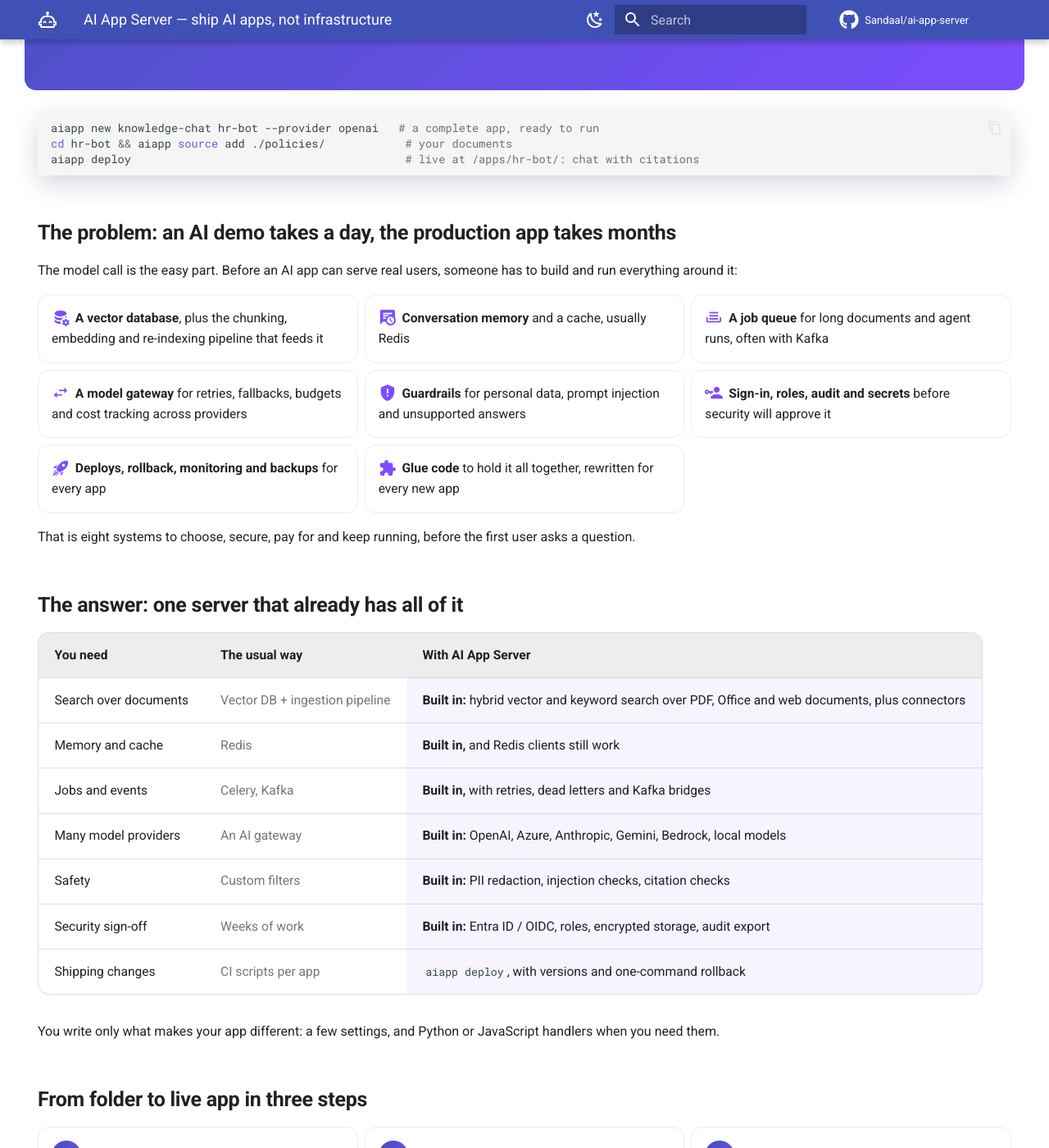
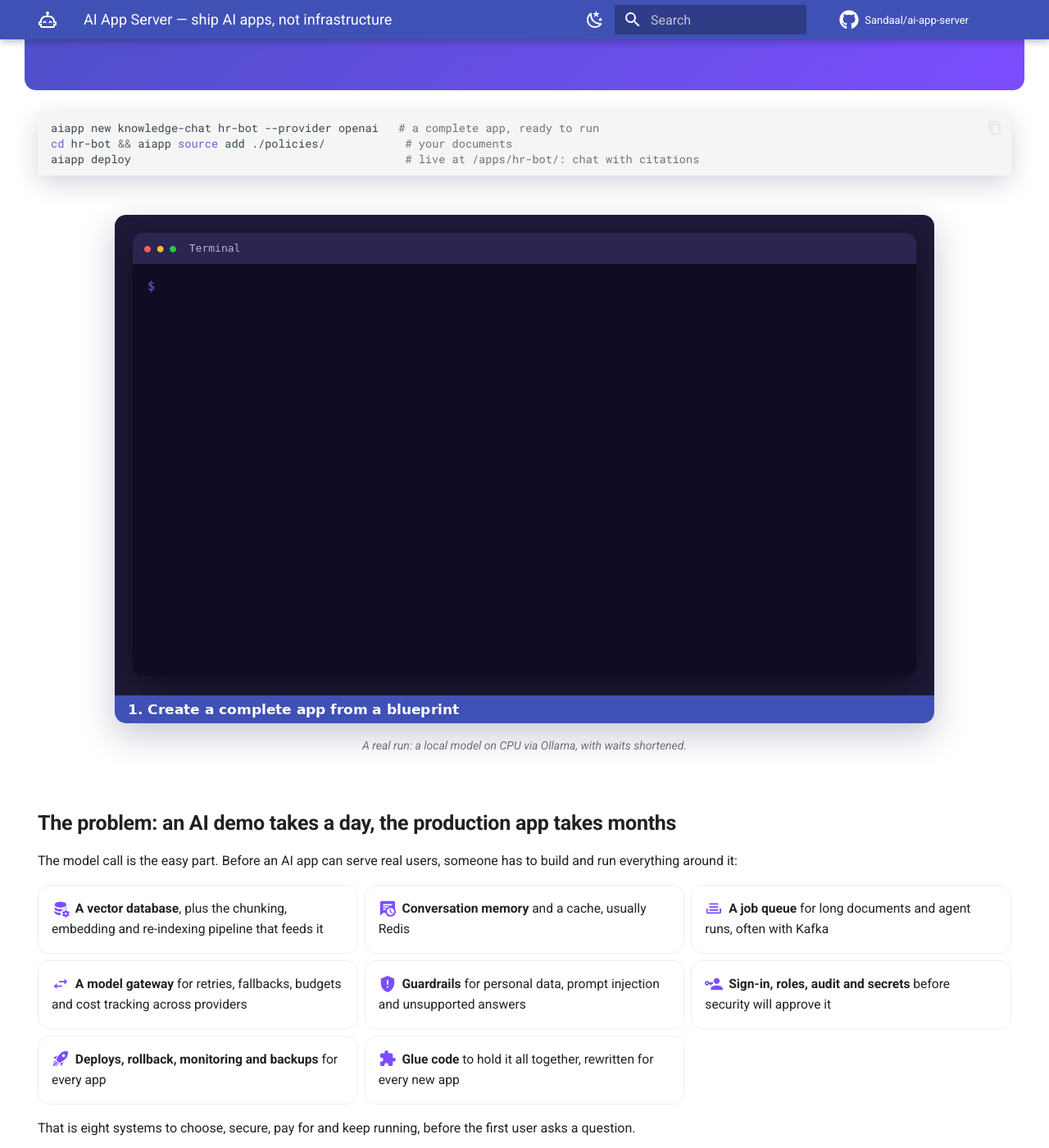
Before and after one commit to Sandaal/AI-App-Server, an MkDocs documentation site: the page built from docs/index.md, in a window 1280 px wide and 1400 px high, scrolled down 615 px. Shown: the whole window at 82% size. Built offline with MkDocs 1.6.1 and Material for MkDocs 9.7.7, drawn with Linux system fonts in a browser that asks for light colours; comment, search, counter and statistics services are not loaded.

Commit message:
Docs and templates from fa9cae8

````diff
--- a/docs/index.md
+++ b/docs/index.md
@@ -28,6 +28,11 @@ aiapp deploy                                         # live at /apps/hr-bot/: ch
 ```
 
 </div>
+
+<figure class="demo" markdown>
+![From aiapp new to a chat that answers from your documents with sources, in three commands](assets/demo.gif)
+<figcaption>A real run: a local model on CPU via Ollama, with waits shortened.</figcaption>
+</figure>
 
 ## The problem: an AI demo takes a day, the production app takes months
 
--- a/docs/stylesheets/extra.css
+++ b/docs/stylesheets/extra.css
@@ -175,3 +175,8 @@
   .hero h1 { font-size: 2.1rem; }
   .hero h1 br { display: none; }
 }
+
+/* ---------- Demo GIF ---------- */
+.md-typeset figure.demo { margin: 1.6rem auto 0.5rem; max-width: 100%; }
+.md-typeset figure.demo img { border-radius: var(--aiapp-radius); box-shadow: 0 14px 40px rgba(30, 30, 80, 0.25); }
+.md-typeset figure.demo figcaption { font-size: 0.7rem; color: var(--md-default-fg-color--light); }
--- a/overrides/main.html
+++ b/overrides/main.html
@@ -1,4 +1,15 @@
 {% extends "base.html" %}
+{% block extrahead %}
+  <meta property="og:type" content="website">
+  <meta property="og:site_name" content="AI App Server">
+  <meta property="og:title" content="{% if page and page.is_homepage %}AI App Server: ship AI apps, not infrastructure{% else %}{{ page.title | striptags }} · AI App Server{% endif %}">
+  <meta property="og:description" content="{{ config.site_description }}">
+  <meta property="og:image" content="{{ config.site_url }}assets/social-preview.png">
+  <meta property="og:image:width" content="1280">
+  <meta property="og:image:height" content="640">
+  <meta name="twitter:card" content="summary_large_image">
+  <meta name="twitter:image" content="{{ config.site_url }}assets/social-preview.png">
+{% endblock %}
 {% block announce %}
 <strong>v3.0 is out:</strong> JavaScript handlers, local models, clusters, and model routing by latency and cost.
 <a href="{{ config.site_url }}status/">See what's tested, and how you can help</a>
````
Also changed, not shown: CHANGELOG.md (+1 -0 lines), README.md (+3 -0 lines), docs/assets/demo.gif (added), docs/assets/social-preview.png (added).
